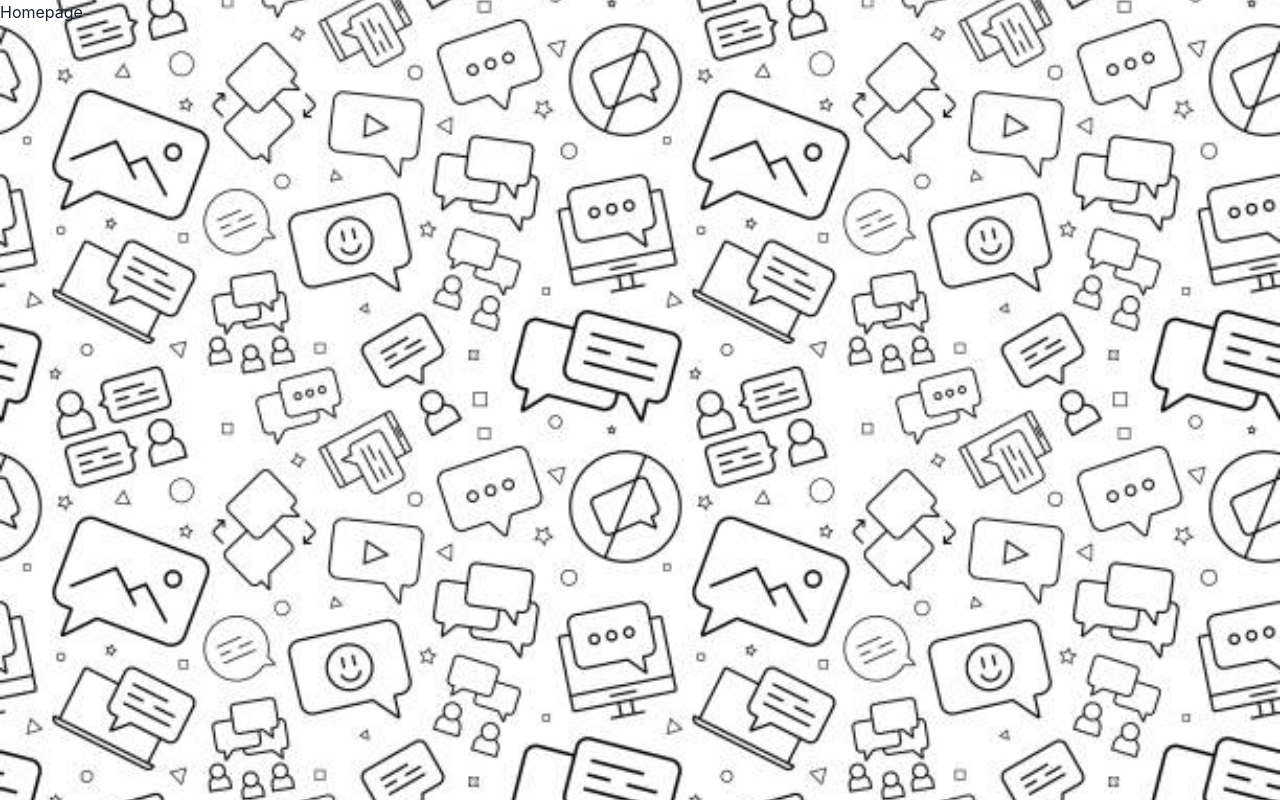
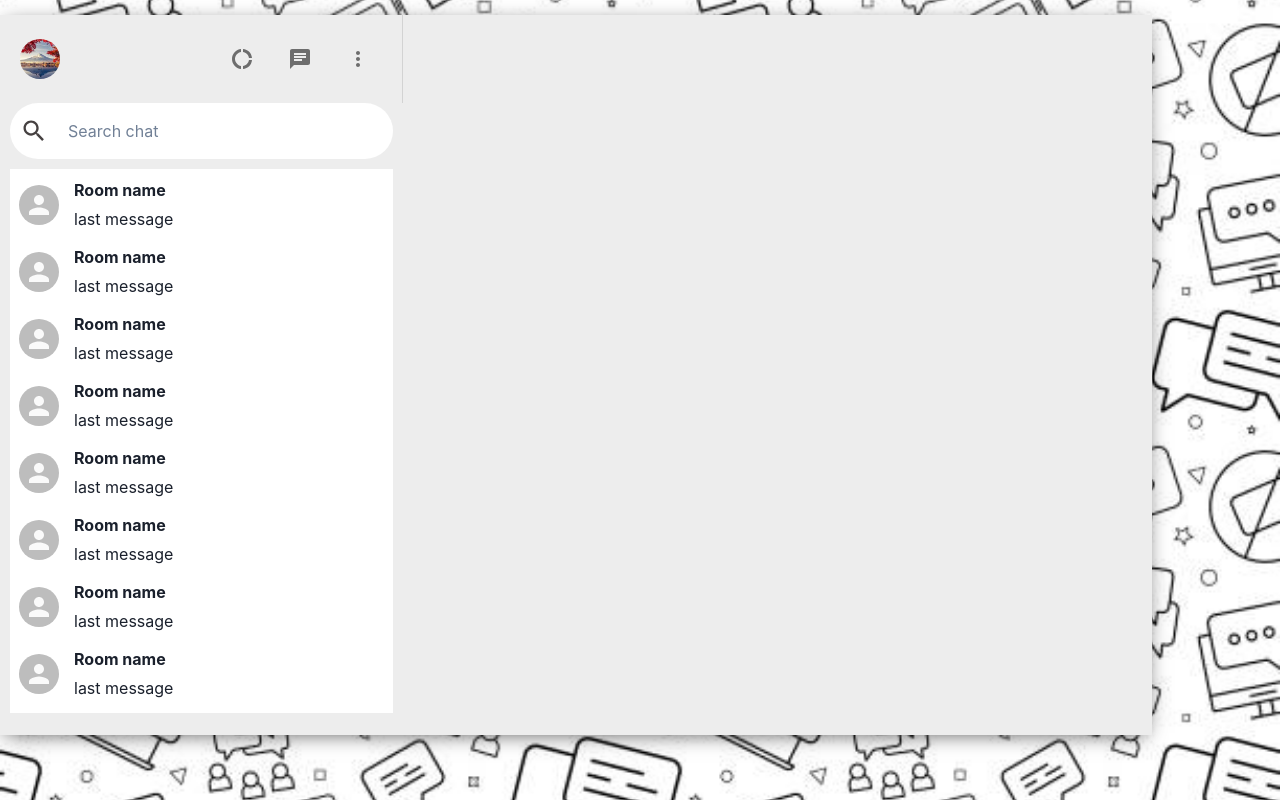
Before and after one commit to vipul6042/gapsap, a React (Create React App) app in the folder frontend/: page /chat in a window 1280 px wide. Built offline with nearby package versions, Linux system fonts and the light colour scheme.

Commit message:
frontend setup 1

```diff
--- a/frontend/src/componets/sidebar/SidebarChat.js
+++ b/frontend/src/componets/sidebar/SidebarChat.js
@@ -1,6 +1,6 @@
 import React from 'react';
 import {Avatar} from '@material-ui/core';
-import './sidebarChat.css';
+import './sidebarchat.css';
 function SidebarChat() {
   return (
     <div className='SidebarChat'>
--- a/frontend/src/componets/sidebar/sidebar.js
+++ b/frontend/src/componets/sidebar/sidebar.js
@@ -6,9 +6,7 @@ import { Avatar, IconButton } from "@material-ui/core";
 import DonutLargeIcon from "@material-ui/icons/DonutLarge";
 import ChatIcon from "@material-ui/icons/Chat";
 import MoreVertIcon from "@material-ui/icons/MoreVert";
-import { IoMdSearch } from "react-icons/io";
-
-// import logo from "chat-app/public/pic.png";
+import SearchIcon from '@mui/icons-material/Search';
 
 function Sidebar() {
   // const chats = ["school", "h1","h2","h3","h4","h6","coaching", "friends", "person1", "person2"];
@@ -33,7 +31,6 @@ function Sidebar() {
           />
         </div>
         <div className="header_right">
-          {/* <MdDonutLarge style={{ fontSize: "1.5em", color: "#2c2727e0" }} /> */}
           <IconButton>
             <DonutLargeIcon />
           </IconButton>
@@ -46,7 +43,7 @@ function Sidebar() {
         </div>
       </div>
       <div className="searchBar">
-      <IoMdSearch style={{ fontSize: "1.75em", color: "#2c2727e0" }} />
+      <SearchIcon style={{ fontSize: "1.75em", color: "#2c2727e0" }} />
         <input
           class="form-control"
           // type="search"
--- a/frontend/src/componets/sidebar/sidebarchat.css
+++ b/frontend/src/componets/sidebar/sidebarchat.css
@@ -17,4 +17,5 @@
 .chat_info h2{
     font-size: 16px;
     margin-bottom: 5px;
+    font-weight: bold;
 }
--- /dev/null
+++ b/frontend/src/pages/homepage.css
@@ -0,0 +1,14 @@
+.home_app{
+    display: grid;
+    place-items: center;
+    height: 100vh;
+    /* background-color: #dadbd3; */
+}
+.home_app_body{
+    display: flex;
+    background-color: #ededed;
+    margin-top: -50px;
+    height: 90vh;
+    width: 90vw;
+    box-shadow: -1px 4px 20px -6px rgb(0, 0,0,0.75);
+}
--- a/frontend/src/pages/homepage.js
+++ b/frontend/src/pages/homepage.js
@@ -1,8 +1,17 @@
 import React from 'react'
-
+import Sidebar from '../componets/sidebar/sidebar'
+import "./homepage.css"
+// import Chat from '../componets/chat/Chat'
 const Homepage = () => {
   return (
-    <div>Homepage</div>
+    <div className="home_app">
+      <div className="home_app_body">
+        <Sidebar />
+        {/* <Chat
+        // messages={message}
+        /> */}
+      </div>
+    </div>
   )
 }
 
```
Also changed, not shown: frontend/package.json (+6 -2 lines), 1 other file (tests, documents, lock files or other folders).
